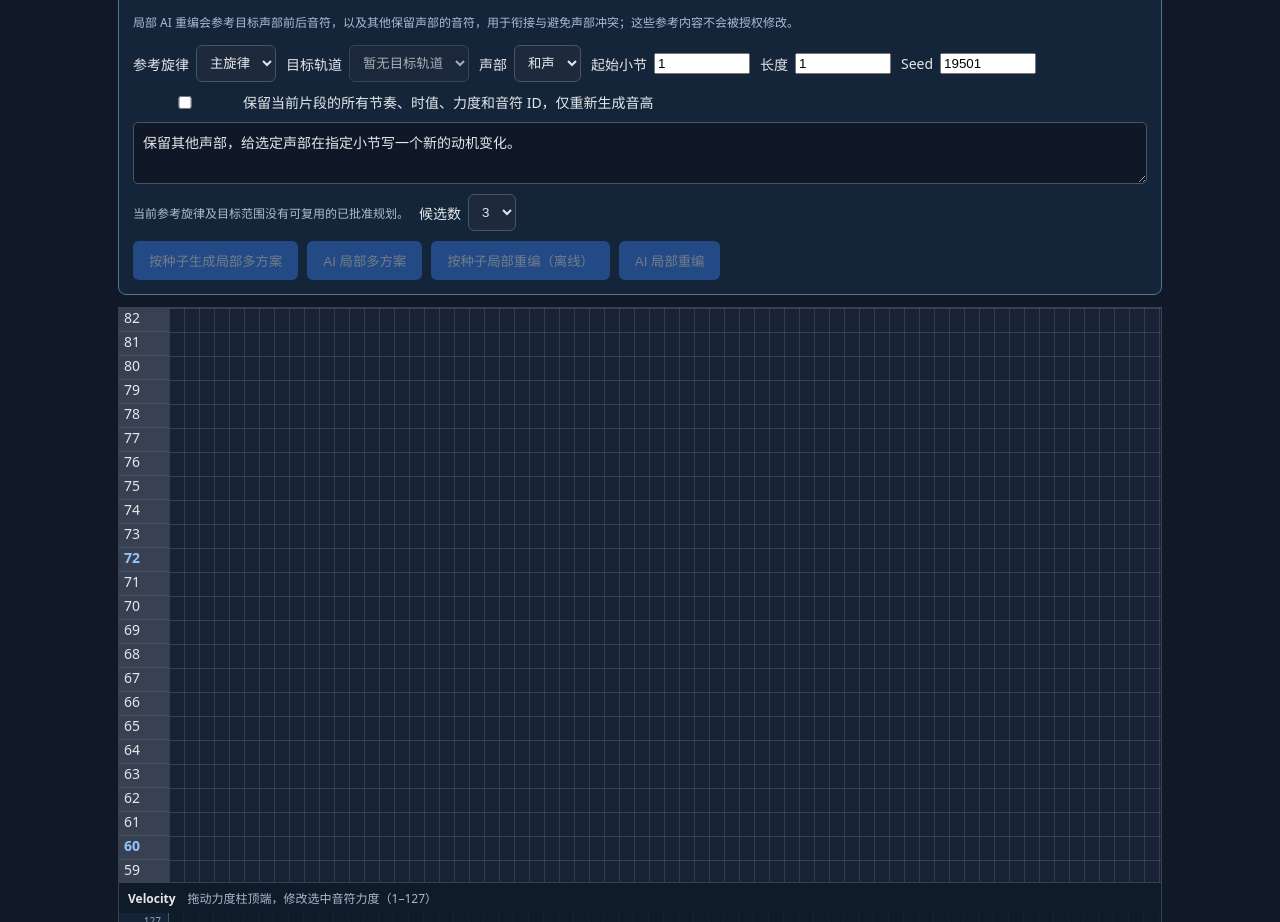
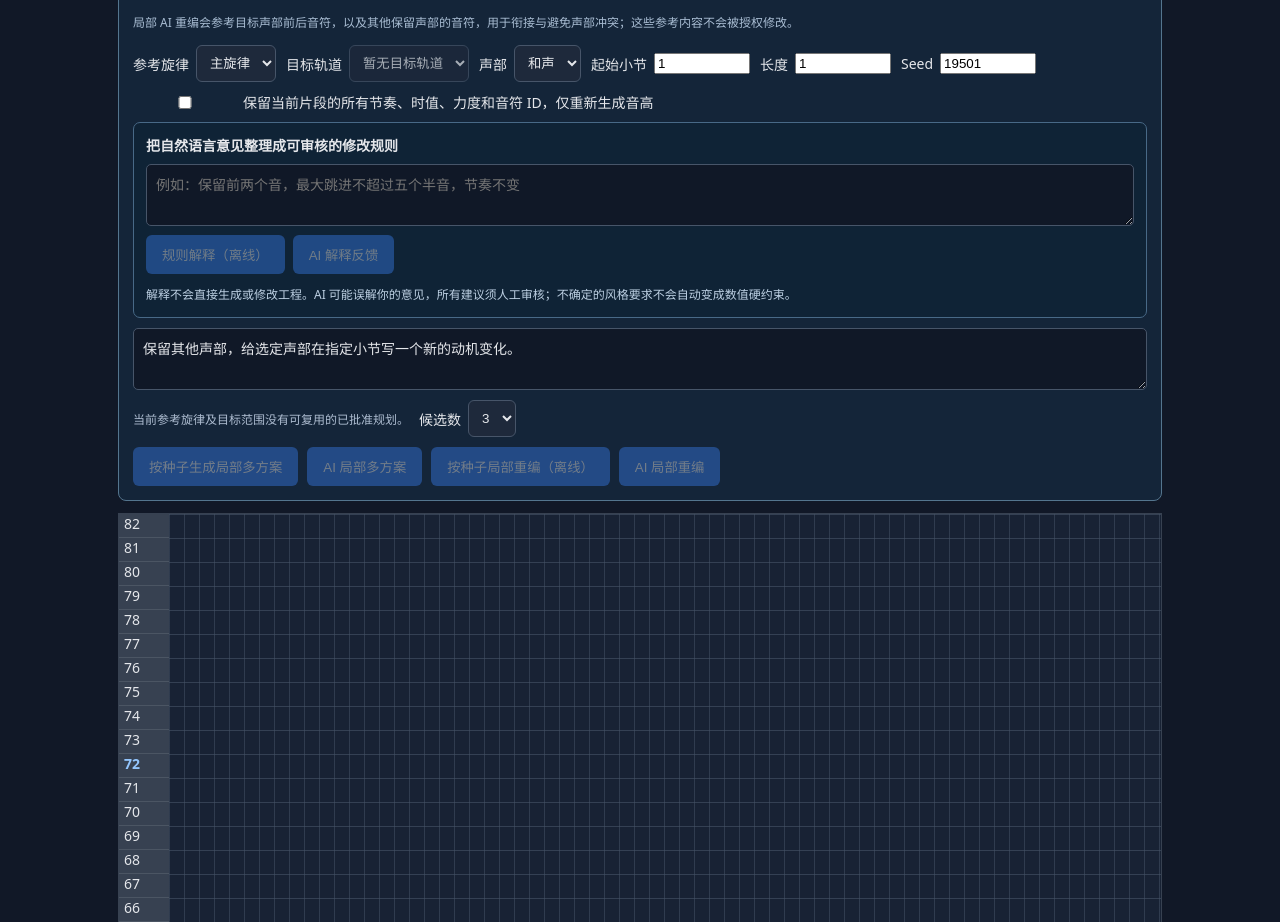
Before and after one commit to coicy/ai-composer-agent, a React (Vite) app in the folder apps/web/: page / in a window 1280 px wide. Shown: the part 960-1882 px from the top of the page. Built offline with nearby package versions, Linux system fonts and the light colour scheme.

Commit message:
feat(web): explicit feedback draft review before editing any scoped generation settings

```diff
--- a/apps/web/src/app/App.tsx
+++ b/apps/web/src/app/App.tsx
@@ -3,15 +3,16 @@ import {playProject} from '@ai-composer/audio-engine';
 import {rectangleBetween,selectNotesInRect,timeRangeOfSelectedNotes,tickToX,xToQuantizedTick,pitchToY,yToPitch,makeMoveOperations,makeVelocityOperations} from '@ai-composer/piano-roll';
 import type {GridPoint,GridRect} from '@ai-composer/piano-roll';
 import {exportMidi,importMidi} from '@ai-composer/midi-io';
-import {composeMelody,continueMelody,proposeWithProvider,proposeTranspose,proposeArrangement,proposeArrangementVariants,combineArrangementVariants,SeededArranger,proposeRegionRegeneration,proposeRegionVariants,findReusableHarmonyPlan,ARRANGEMENT_ROLES,DEFAULT_REGISTERS,validateHarmonyPlan,chordLabel,chordEventLabel,effectiveChordEvents} from '@ai-composer/composition';
+import {composeMelody,continueMelody,proposeWithProvider,proposeTranspose,proposeArrangement,proposeArrangementVariants,combineArrangementVariants,SeededArranger,proposeRegionRegeneration,proposeRegionVariants,findReusableHarmonyPlan,ARRANGEMENT_ROLES,interpretFeedbackRules,hasActionableFeedback,DEFAULT_REGISTERS,validateHarmonyPlan,chordLabel,chordEventLabel,effectiveChordEvents} from '@ai-composer/composition';
 import {createRemoteProvider} from '../features/agent/remote.js';
 import {createRemoteArranger} from '../features/agent/remote-arranger.js';
+import {requestRemoteFeedback} from '../features/agent/remote-feedback.js';
 import {ArrangementDiagnostics} from '../features/agent/ArrangementDiagnostics.js';
 import {HarmonyPlanEditor} from '../features/agent/HarmonyPlanEditor.js';
 import type {HarmonyPlanDraft} from '../features/agent/HarmonyPlanEditor.js';
 import {timelineFromDegrees} from '../features/agent/HarmonyPlanEditor.js';
 import {VelocityLane} from '../features/editor/VelocityLane.js';
-import type {MelodyCandidate,MelodyStyle,ArrangementCandidate,ArrangementRole,ArrangementRequest,ArrangementPartChoices,RegionRegenerationCandidate,RegionRegenerationRequest} from '@ai-composer/composition';
+import type {MelodyCandidate,MelodyStyle,ArrangementCandidate,ArrangementRole,ArrangementRequest,ArrangementPartChoices,RegionRegenerationCandidate,RegionRegenerationRequest,FeedbackInterpretation} from '@ai-composer/composition';
 import type {PointerEvent as ReactPointerEvent} from 'react';
 import {createSession,commitSession,undoSession,redoSession,applyChangeSet,validateProject} from '@ai-composer/music-core';
 import type {EditSession,MidiNote,MusicProject,NoteOperation,GenerationRecord} from '@ai-composer/music-core';
@@ -56,6 +57,10 @@ export function App(){
  const [regionProtectedPrefixCount,setRegionProtectedPrefixCount]=useState(0);
  const [regionMaxLeap,setRegionMaxLeap]=useState(0);
  const [regionInstruction,setRegionInstruction]=useState('保留其他声部，给选定声部在指定小节写一个新的动机变化。');
+ const [feedbackText,setFeedbackText]=useState('');
+ const [feedbackDraft,setFeedbackDraft]=useState<{key:string;value:FeedbackInterpretation;origin:'规则'|'AI'}|null>(null);
+ const [feedbackPending,setFeedbackPending]=useState(false);
+ const feedbackRequest=useRef<AbortController|null>(null);
  const [regionCandidate,setRegionCandidate]=useState<RegionRegenerationCandidate|null>(null);
  const [regionCandidates,setRegionCandidates]=useState<readonly RegionRegenerationCandidate[]>([]);
  const [regionVariantCount,setRegionVariantCount]=useState(3);
@@ -76,7 +81,7 @@ export function App(){
  const gesture=useRef<Gesture|null>(null);
  const playback=useRef<{stop():void}|null>(null);
  const [playing,setPlaying]=useState(false);
- useEffect(()=>()=>{playback.current?.stop();activeRequest.current?.abort();arrangeRequest.current?.abort();regionRequest.current?.abort();},[]);
+ useEffect(()=>()=>{playback.current?.stop();activeRequest.current?.abort();arrangeRequest.current?.abort();regionRequest.current?.abort();feedbackRequest.current?.abort();},[]);
  useEffect(()=>{if(rollRef.current)rollRef.current.scrollTop=(127-72)*ROW-240;},[]);
  function stop(){playback.current?.stop();playback.current=null;setPlaying(false);}
  async function play(){stop();try{const handle=await playProject(session.project);playback.current=handle;setPlaying(true);setError('');}catch(e){setError(e instanceof Error?e.message:'audio_error');}}
@@ -88,6 +93,13 @@ export function App(){
  const regionTargets=project.tracks.filter(t=>t.trackId!==regionSourceId);
  const regionTargetId=regionTargets.some(t=>t.trackId===regionTarget)?regionTarget:regionTargets[0]?.trackId??'';
  const proposedStart=(regionStartBar-1)*project.ppq*4;
+ const feedbackWindowEnd=proposedStart+regionBars*project.ppq*4;
+ const feedbackTarget=project.tracks.find(t=>t.trackId===regionTargetId);
+ const feedbackNotes=feedbackTarget?.notes.filter(n=>n.startTick<feedbackWindowEnd&&
+  n.startTick+n.durationTicks>proposedStart)??[];
+ const feedbackNoteCount=feedbackNotes.length;
+ const feedbackKey=[project.revision,regionTargetId,regionStartBar,regionBars,feedbackText].join('|');
+ const activeFeedbackDraft=feedbackDraft?.key===feedbackKey?feedbackDraft:null;
  const savedHarmonyPlan=Number.isSafeInteger(regionStartBar)&&Number.isSafeInteger(regionBars)&&regionStartBar>=1&&regionBars>=1&&regionBars<=4?
   findReusableHarmonyPlan(project,regionSourceId,regionTargetId,proposedStart,proposedStart+regionBars*project.ppq*4):null;
  useEffect(()=>{
@@ -262,11 +274,49 @@ export function App(){
   }catch(e){setError(e instanceof Error?e.message:'arrangement_preview_failed');}
  }
  function invalidateRegion(){
+  feedbackRequest.current?.abort();feedbackRequest.current=null;
+  setFeedbackPending(false);setFeedbackDraft(null);
   regionRequest.current?.abort();
   regionRequest.current=null;
   setRegionPending(false);
   setRegionCandidate(null);
   setRegionCandidates([]);
+ }
+ async function analyzeFeedback(useModel:boolean){
+  if(!regionTargetId||feedbackNoteCount<1||feedbackNoteCount>32){
+   setError('反馈解释需要选中 1–32 个目标音符');return;
+  }
+  if(!feedbackText.trim()||feedbackText.length>500){
+   setError('反馈意见需为 1–500 个字符');return;
+  }
+  feedbackRequest.current?.abort();
+  const controller=new AbortController();feedbackRequest.current=controller;
+  setFeedbackPending(true);setFeedbackDraft(null);setError('');
+  const key=feedbackKey;
+  try{
+   const value=useModel?await requestRemoteFeedback(feedbackText,feedbackNoteCount,controller.signal):
+    interpretFeedbackRules(feedbackText,feedbackNoteCount);
+   if(feedbackRequest.current===controller&&!controller.signal.aborted){
+    setFeedbackDraft({key,value,origin:useModel?'AI':'规则'});
+   }
+  }catch(e){if(!controller.signal.aborted&&feedbackRequest.current===controller){
+   setError(e instanceof Error?e.message:'feedback_failed');
+  }}finally{
+   if(feedbackRequest.current===controller){feedbackRequest.current=null;setFeedbackPending(false);}
+  }
+ }
+ function applyFeedbackDraft(withConstraints:boolean){
+  const draft=activeFeedbackDraft;
+  if(!draft)return;
+  if(withConstraints&&!hasActionableFeedback(draft.value))return;
+  invalidateRegion();
+  setRegionInstruction(feedbackText);
+  if(withConstraints){
+   setRegionPitchOnly(true);
+   setRegionProtectedPrefixCount(draft.value.protectedPrefixCount??0);
+   setRegionMaxLeap(draft.value.maxLeapSemitones??0);
+  }
+  setError('');
  }
  async function proposeScopedRegion(useModel:boolean,multiple=false){
   if(!regionTargetId||regionTargetId===regionSourceId){setError('请先选择与参考旋律不同的目标轨道');return;}
@@ -560,6 +610,32 @@ export function App(){
      onChange={e=>{setRegionMaxLeap(Number(e.target.value));invalidateRegion();}}/></label>
     <p>保留开头按起音顺序选取；最大跳进只约束不重叠的连续音符及选区边缘衔接。不会自动推断自由文本里的数值要求。</p>
    </div>}
+   <section className="feedback-interpreter" role="region" aria-label="音乐反馈解释器">
+    <strong>把自然语言意见整理成可审核的修改规则</strong>
+    <textarea aria-label="音乐反馈意见" rows={2} maxLength={500} value={feedbackText}
+     placeholder="例如：保留前两个音，最大跳进不超过五个半音，节奏不变"
+     onChange={e=>{setFeedbackText(e.target.value);setFeedbackDraft(null);feedbackRequest.current?.abort();setFeedbackPending(false);}}/>
+    <div className="feedback-actions">
+     <button type="button" disabled={feedbackPending||!feedbackText.trim()||feedbackNoteCount<1||feedbackNoteCount>32}
+      onClick={()=>void analyzeFeedback(false)}>规则解释（离线）</button>
+     <button type="button" disabled={feedbackPending||!feedbackText.trim()||feedbackNoteCount<1||feedbackNoteCount>32}
+      onClick={()=>void analyzeFeedback(true)}>AI 解释反馈</button>
+     {feedbackPending&&<button type="button" onClick={()=>{feedbackRequest.current?.abort();feedbackRequest.current=null;setFeedbackPending(false);}}>取消解释</button>}
+    </div>
+    <p>解释不会直接生成或修改工程。AI 可能误解你的意见，所有建议须人工审核；不确定的风格要求不会自动变成数值硬约束。</p>
+    {activeFeedbackDraft&&<div className="feedback-draft" role="region" aria-label="反馈解释草案">
+     <strong>{activeFeedbackDraft.origin}解释草案（尚未应用）</strong>
+     <p>{activeFeedbackDraft.value.explanation}</p>
+     <p>仅改音高：{activeFeedbackDraft.value.pitchOnly?'建议':'未建议'}；
+      开头保护：{activeFeedbackDraft.value.protectedPrefixCount??'无'}；
+      最大跳进：{activeFeedbackDraft.value.maxLeapSemitones??'不设置'} 半音</p>
+     {activeFeedbackDraft.value.unresolved.length>0&&<p>仍需判断：{activeFeedbackDraft.value.unresolved.join('；')}</p>}
+     <button type="button" disabled={!hasActionableFeedback(activeFeedbackDraft.value)}
+      onClick={()=>applyFeedbackDraft(true)}>确认并应用建议约束</button>
+     <button type="button" onClick={()=>applyFeedbackDraft(false)}>仅填入创作指令（不改约束）</button>
+     <button type="button" onClick={()=>setFeedbackDraft(null)}>放弃草案</button>
+    </div>}
+   </section>
    <textarea aria-label="局部重编指令" rows={2} maxLength={2000} value={regionInstruction}
     onChange={e=>{setRegionInstruction(e.target.value);invalidateRegion();}}/>
    {savedHarmonyPlan?<label><input type="checkbox" checked={reuseApprovedPlan} onChange={e=>{setReuseApprovedPlan(e.target.checked);invalidateRegion();}}/>继承已批准和声规划（{savedHarmonyPlan.recordId}）</label>:
--- /dev/null
+++ b/apps/web/src/features/agent/remote-feedback.ts
@@ -0,0 +1,19 @@
+import {validateFeedbackInterpretation} from '@ai-composer/composition';
+import type {FeedbackInterpretation} from '@ai-composer/composition';
+/** Interpretive output is never authoritative; the UI requires explicit review. */
+export async function requestRemoteFeedback(feedback:string,noteCount:number,signal?:AbortSignal):Promise<FeedbackInterpretation>{
+ let response:Response;
+ try{
+  response=await fetch('/api/feedback',{method:'POST',headers:{'content-type':'application/json'},
+   signal,body:JSON.stringify({feedback,noteCount})});
+ }catch{
+  if(signal?.aborted)throw new Error('generation_cancelled');
+  throw new Error('agent_api_unreachable');
+ }
+ if(!response.ok){
+  const body=await response.json().catch(()=>({error:'feedback_failed'})) as {error?:unknown};
+  throw new Error(typeof body.error==='string'?body.error:'feedback_failed');
+ }
+ const raw=await response.json() as unknown;
+ return validateFeedbackInterpretation(raw,noteCount);
+}
--- a/apps/web/src/styles/global.css
+++ b/apps/web/src/styles/global.css
@@ -119,3 +119,12 @@ select{background:#1e293b;color:#e5e7eb;border:1px solid #475569;padding:9px;bor
 .feedback-constraints label{display:flex;gap:8px;align-items:center}
 .feedback-constraints input[type=number]{max-width:84px}
 .feedback-constraints p{width:100%;margin:2px 0;color:#b8c7dc;font-size:12px}
+
+.feedback-interpreter{display:flex;flex-wrap:wrap;align-items:center;gap:9px;width:100%;
+ background:#0f2336;border:1px solid #486987;border-radius:7px;padding:12px}
+.feedback-interpreter>strong,.feedback-interpreter>p,.feedback-interpreter>textarea{width:100%}
+.feedback-interpreter>p,.feedback-draft>p{font-size:12px;color:#bdd0e3;margin:2px 0}
+.feedback-actions{display:flex;flex-wrap:wrap;gap:8px}
+.feedback-draft{display:flex;flex-wrap:wrap;align-items:center;gap:10px;width:100%;
+ background:#152f42;border:1px solid #6e91aa;border-radius:7px;padding:12px}
+.feedback-draft>strong,.feedback-draft>p{width:100%}
--- a/packages/composition/src/feedback/feedback.ts
+++ b/packages/composition/src/feedback/feedback.ts
@@ -8,7 +8,7 @@ export interface FeedbackInterpretation {
 const NUMBER='[0-9零〇一二三四五六七八九十两]{1,4}';
 const maxLength=500;
 function readNumber(raw:string):number|null {
- if(/^\\d+$/.test(raw)){const n=Number(raw);return Number.isSafeInteger(n)?n:null;}
+ if(/^\d+$/.test(raw)){const n=Number(raw);return Number.isSafeInteger(n)?n:null;}
  const digits:Record<string,number>={零:0,〇:0,一:1,二:2,两:2,三:3,四:4,五:5,六:6,七:7,八:8,九:9};
  if(raw==='十')return 10;
  const index=raw.indexOf('十');
```
